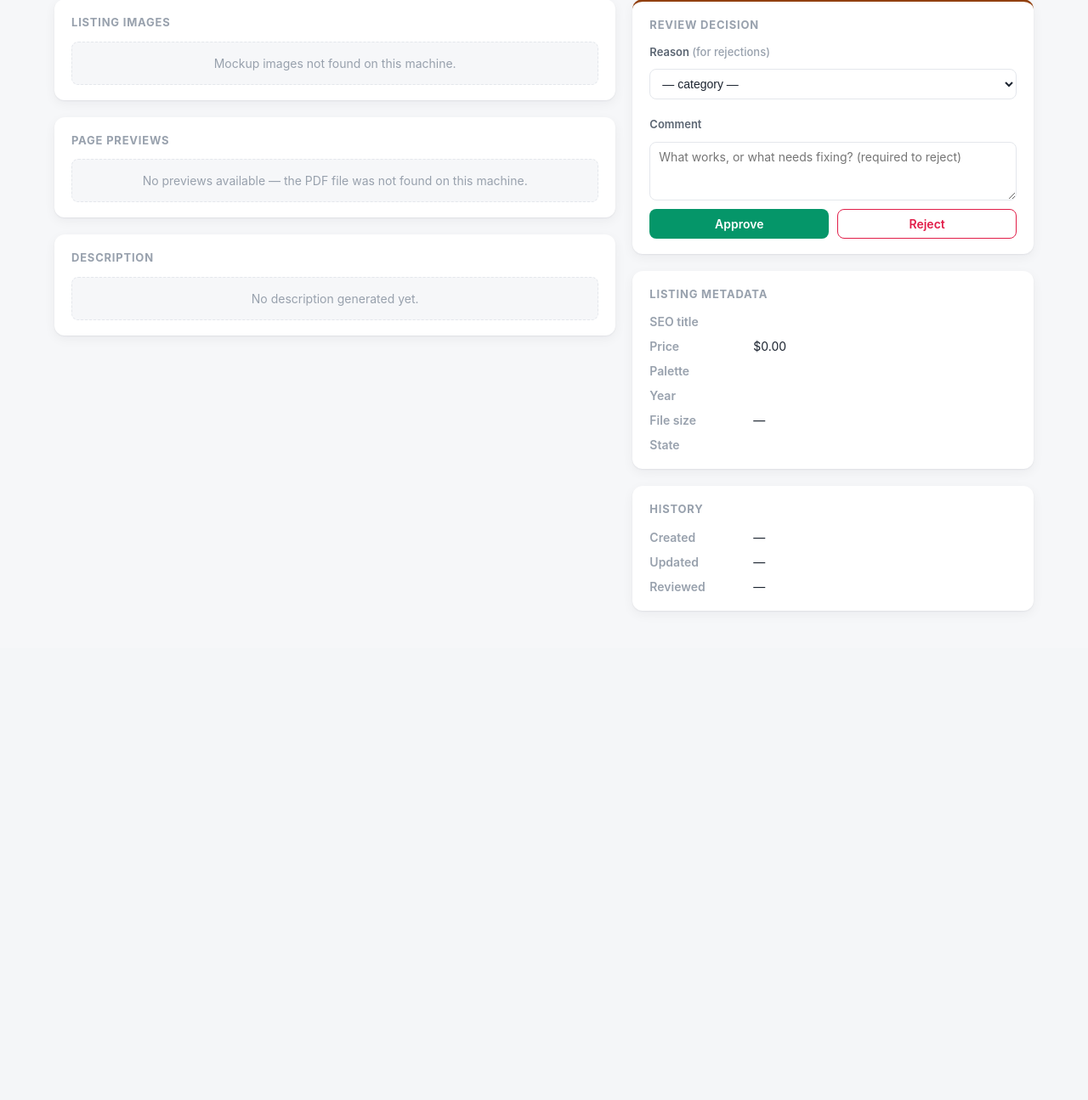
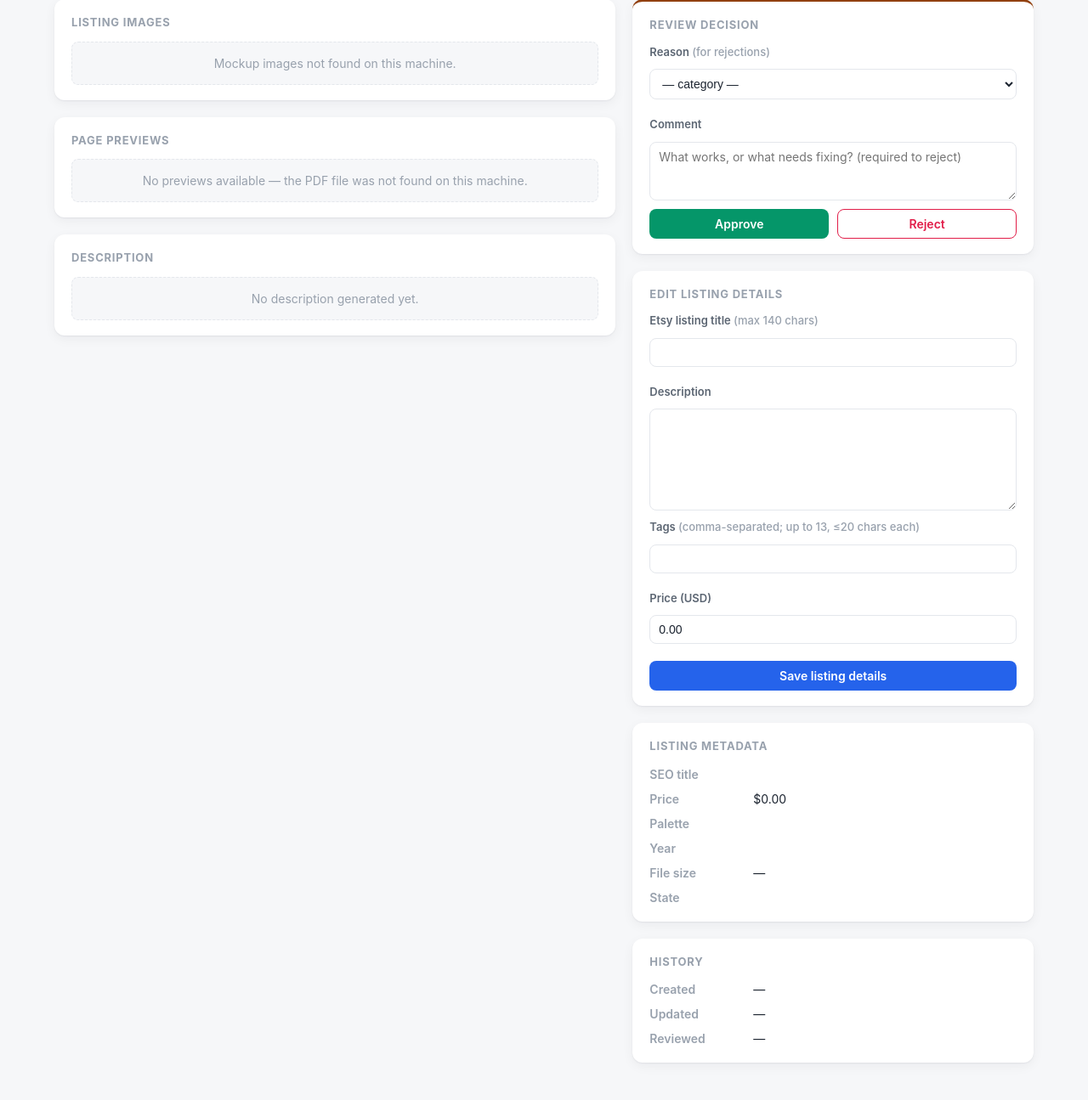
Before and after one commit to nvillegas7/etsy-product-automation, a Flask app: template src/dashboard/templates/detail.html in a window 1280 px wide. Shown: the part 179-1474 px from the top of the page at 85% size. Before the commit the page ends 899 px from the top, so only its background shows below. Run offline with Flask 3, Linux system fonts and the light colour scheme; the template is opened without the code that fills it, so the values that code supplies are empty.

Commit message:
Editable Etsy listing fields in the dashboard before publish
Reviewers can now edit a product's listing title, description, tags, and
price on the detail page (REVIEW_PENDING/APPROVED only). Tags validated to
Etsy limits (<=13, <=20 chars each, de-duped); title <=140; price > 0.
publish_approved reads these stored fields at publish time (no SEO
re-derivation), so reviewer edits are what reach Etsy. 570 tests pass.

Also bump the OAuth setup callback wait from 5 to 15 minutes.

Co-Authored-By: Claude Opus 4.8 (1M context) <noreply@anthropic.com>

```diff
--- a/scripts/setup_oauth.py
+++ b/scripts/setup_oauth.py
@@ -133,7 +133,7 @@ def main():
 
     # Block until we receive the callback
     try:
-        done_event.wait(timeout=300)  # 5-minute timeout
+        done_event.wait(timeout=900)  # 15-minute timeout
     except KeyboardInterrupt:
         print("\nSetup cancelled by user.")
         server.shutdown()
--- a/src/dashboard/app.py
+++ b/src/dashboard/app.py
@@ -148,6 +148,41 @@ def _parse_json(raw: str | None, default):
         return json.loads(raw)
     except (json.JSONDecodeError, TypeError):
         return default
+
+
+# Etsy listing limits enforced when a reviewer edits tags.
+MAX_TAGS = 13
+MAX_TAG_LEN = 20
+
+
+def _parse_tags(raw: str) -> tuple[list[str], str | None]:
+    """Parse a comma/newline-separated tag input into a clean JSON-ready list.
+
+    Trims each tag, drops empties and case-insensitive duplicates (first
+    spelling wins, order preserved). Returns ``(tags, error)``: on any
+    Etsy-limit violation (>13 tags, or a tag over 20 chars) ``error`` is a
+    human-readable message and the tag list should not be saved.
+    """
+    pieces = [
+        part.strip()
+        for chunk in (raw or "").replace("\r", "\n").split("\n")
+        for part in chunk.split(",")
+    ]
+    tags: list[str] = []
+    seen: set[str] = set()
+    for tag in pieces:
+        if not tag:
+            continue
+        if len(tag) > MAX_TAG_LEN:
+            return [], f"Each tag must be {MAX_TAG_LEN} characters or fewer — '{tag}' is too long."
+        key = tag.lower()
+        if key in seen:
+            continue
+        seen.add(key)
+        tags.append(tag)
+    if len(tags) > MAX_TAGS:
+        return [], f"Etsy allows at most {MAX_TAGS} tags (you entered {len(tags)})."
+    return tags, None
 
 
 def mockup_path_list(product: Product) -> list[str]:
@@ -715,6 +750,61 @@ def create_app(config: dict | None = None) -> Flask:
             product_id, ProductState.REVIEW_PENDING, "sent back for review"
         )
 
+    @app.post("/product/<int:product_id>/edit")
+    def edit_listing(product_id: int):
+        """Let the reviewer edit the Etsy listing fields before publishing.
+
+        Editable only while REVIEW_PENDING or APPROVED — never after the
+        product is PUBLISHED. The reviewer's tags (etc.) are what publishing
+        later sends to Etsy, so this input wins over the auto-generated SEO.
+        """
+        product = _get_product_or_404(product_id)
+        detail_url = url_for("product_detail", product_id=product_id)
+
+        if product.state not in (ProductState.REVIEW_PENDING, ProductState.APPROVED):
+            flash(
+                "Listing details can only be edited while a product is "
+                "pending review or approved.",
+                "error",
+            )
+            return redirect(detail_url)
+
+        title = (request.form.get("title") or "").strip()
+        description = (request.form.get("description") or "").strip()
+        raw_tags = request.form.get("tags") or ""
+        raw_price = (request.form.get("price_usd") or "").strip()
+
+        if not title:
+            flash("Title is required.", "error")
+            return redirect(detail_url)
+        if len(title) > 140:
+            flash("Title must be 140 characters or fewer.", "error")
+            return redirect(detail_url)
+
+        tags, tag_error = _parse_tags(raw_tags)
+        if tag_error is not None:
+            flash(tag_error, "error")
+            return redirect(detail_url)
+
+        try:
+            price = float(raw_price)
+        except (TypeError, ValueError):
+            flash("Price must be a number greater than 0.", "error")
+            return redirect(detail_url)
+        if price <= 0:
+            flash("Price must be greater than 0.", "error")
+            return redirect(detail_url)
+
+        ProductRepository(g.db).update(
+            product.id,
+            title=title,
+            description=description,
+            tags=json.dumps(tags),
+            price_usd=price,
+        )
+        flash("Listing details updated.", "success")
+        return redirect(detail_url)
+
     @app.post("/product/<int:product_id>/publish")
     def publish(product_id: int):
         product = _get_product_or_404(product_id)
--- a/src/dashboard/templates/detail.html
+++ b/src/dashboard/templates/detail.html
@@ -173,6 +173,28 @@
       </section>
       {% endif %}
 
+      {% if p.state in (ProductState.REVIEW_PENDING, ProductState.APPROVED) %}
+        <section class="panel">
+          <h2 class="panel-title">Edit listing details</h2>
+          <form method="post" action="{{ url_for('edit_listing', product_id=p.id) }}" class="review-form">
+            <label class="field-label" for="edit-title">Etsy listing title <span class="field-hint">(max 140 chars)</span></label>
+            <input type="text" id="edit-title" name="title" maxlength="140"
+                   class="field-select" value="{{ p.title }}">
+            <label class="field-label" for="edit-description">Description</label>
+            <textarea id="edit-description" name="description" rows="6">{{ p.description or '' }}</textarea>
+            <label class="field-label" for="edit-tags">Tags <span class="field-hint">(comma-separated; up to 13, ≤20 chars each)</span></label>
+            <input type="text" id="edit-tags" name="tags"
+                   class="field-select" value="{{ view.tags | join(', ') }}">
+            <label class="field-label" for="edit-price">Price (USD)</label>
+            <input type="number" id="edit-price" name="price_usd" min="0.01" step="0.01"
+                   class="field-select" value="{{ '%.2f' % p.price_usd }}">
+            <div class="review-buttons">
+              <button type="submit" class="btn btn-blue">Save listing details</button>
+            </div>
+          </form>
+        </section>
+      {% endif %}
+
       <section class="panel">
         <h2 class="panel-title">Listing metadata</h2>
         <dl class="meta-list">
```
Also changed, not shown: tests/dashboard/test_edit_listing.py (added, +160 -0 lines).
